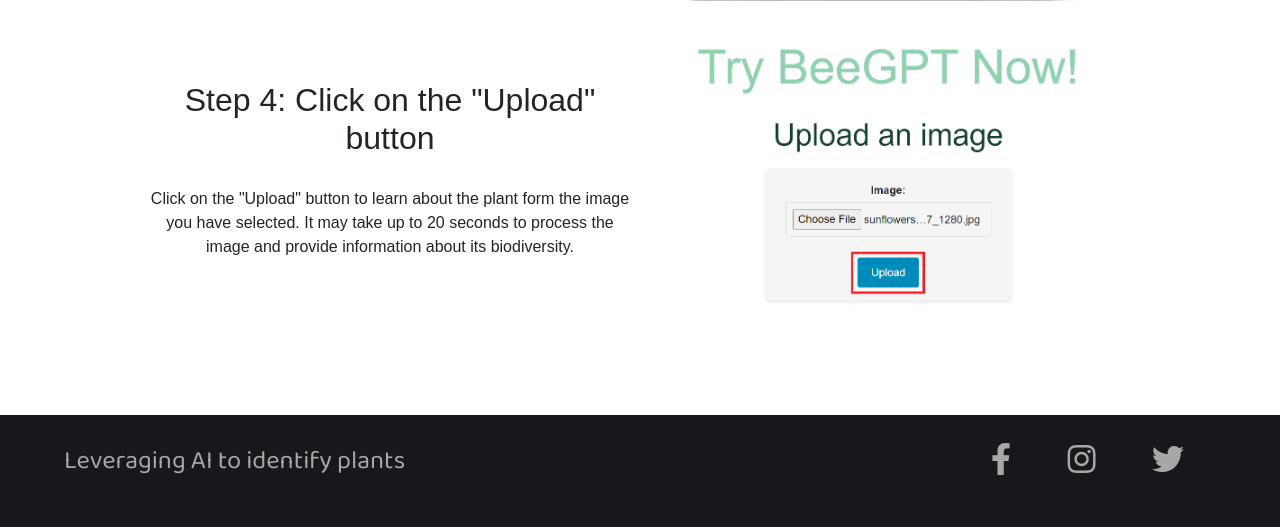
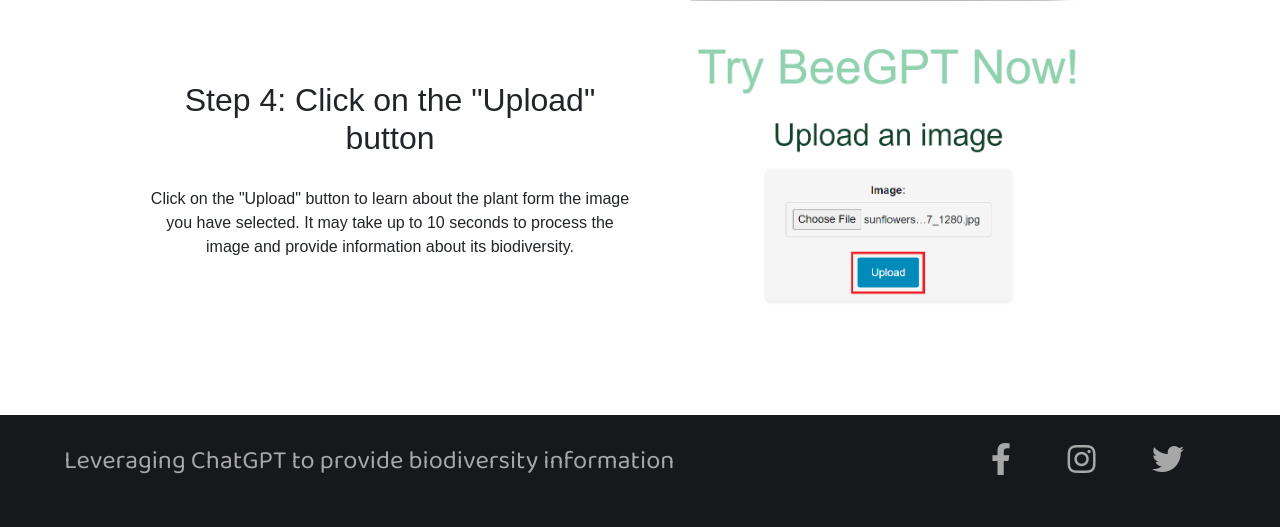
Before and after one commit to usman367/BeeGPTWebsite, a Django app: page /tutorial/ in a window 1280 px wide. Shown: the part 1491-2018 px from the top of the page. Run offline with Django 4.2, Linux system fonts and the light colour scheme; some libraries are stand-ins or nearby versions; some web fonts are replaced.

Commit message:
Updated footer desc and using saved image for model identification

```diff
--- a/plant_identifier/static/css/styles.css
+++ b/plant_identifier/static/css/styles.css
@@ -422,7 +422,7 @@
     flex-direction: column;
     align-items: center;
     text-align: center;
-    width: 50%;
+    width: 60%;
   }
 
   /* This puts the icons at the top */
--- a/plant_identifier/templates/base.html
+++ b/plant_identifier/templates/base.html
@@ -52,7 +52,7 @@
     <!-- Footer -->
     <footer class="footer">
       <div class="footer-container">
-            <p class="footer-description"> Leveraging AI to identify plants </p>
+            <p class="footer-description"> Leveraging ChatGPT to provide biodiversity information </p>
             <div class="icons">
               <a href="#"><i class="fab fa-facebook-f"></i></a>
               <a href="#"><i class="fab fa-instagram"></i></a>
--- a/plant_identifier/templates/image_upload/tutorial.html
+++ b/plant_identifier/templates/image_upload/tutorial.html
@@ -41,7 +41,7 @@
         <div class="tutorial-container grid">
             <div>
                 <h1 class="step"> Step 4: Click on the "Upload" button </h1>
-                <p> Click on the "Upload" button to learn about the plant form the image you have selected. It may take up to 20 seconds to process the image and provide information about its biodiversity. </p>
+                <p> Click on the "Upload" button to learn about the plant form the image you have selected. It may take up to 10 seconds to process the image and provide information about its biodiversity. </p>
             </div>
             <img src="{% static 'images/step4.png' %}" alt="">
         </div>
--- a/plant_identifier/views.py
+++ b/plant_identifier/views.py
@@ -1,11 +1,9 @@
 import os
-
 from django.conf import settings
 from django.shortcuts import render
 from openai import OpenAI
 from .forms import PlantImageForm
 import requests
-from django.core.files.storage import FileSystemStorage
 from keras.models import load_model
 from keras.preprocessing import image
 import numpy as np
@@ -27,9 +25,7 @@ def upload_image(request):
             plant_info = ""
             model_path = os.path.join(settings.BASE_DIR, 'plant_identifier', 'models', '40EpochsTest7.keras')
             model = load_model(model_path)
-            fs = FileSystemStorage()
-            uploaded_file = request.FILES['image']
-            filename = fs.save(uploaded_file.name, uploaded_file)
+            img_path = os.path.join(settings.MEDIA_ROOT, plant_image.image.name)  # Retrieve the path to the saved image
             label_to_index = {'Bluebell': 0, 'Buttercup': 1, 'Coltsfoot': 2, 'Cowslip': 3, 'Crocus': 4, 'Daffodil': 5,
                               'Daisy': 6, 'Dandelion': 7, 'Fritillary': 8, 'Iris': 9, 'Lily Valley': 10, 'Pansy': 11,
                               'Snowdrop': 12, 'Sunflower': 13, 'Tigerlily': 14, 'Tulip': 15, 'Windflower': 16}
@@ -43,7 +39,7 @@ def upload_image(request):
                 plant_image.save()
 
                 # Preprocess the image and predict
-                processed_image = preprocess_image(fs.path(filename))
+                processed_image = preprocess_image(img_path)
                 prediction = model.predict(processed_image)
                 predicted_label = np.argmax(prediction, axis=1)
                 class_labels = list(label_to_index.keys())  # Get class labels from the label-to-index mapping
```
Also changed, not shown: db.sqlite3.
